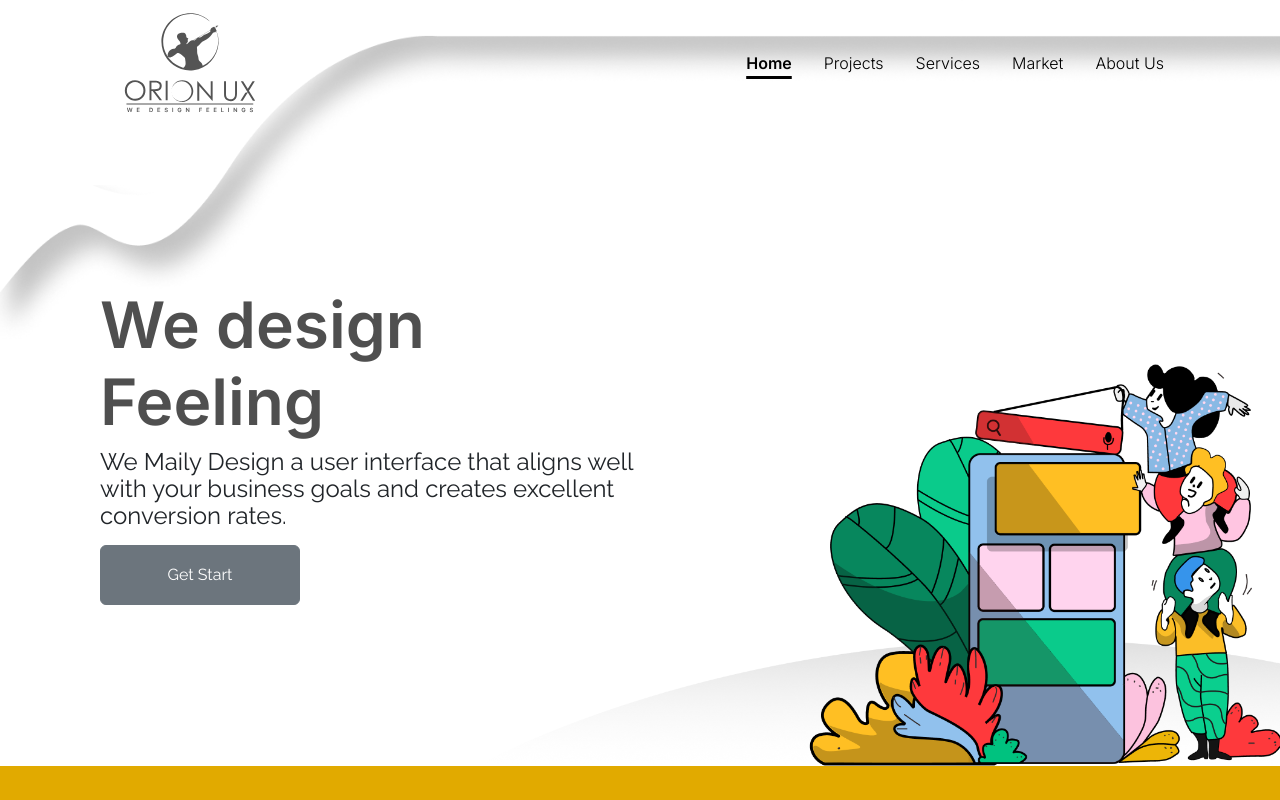
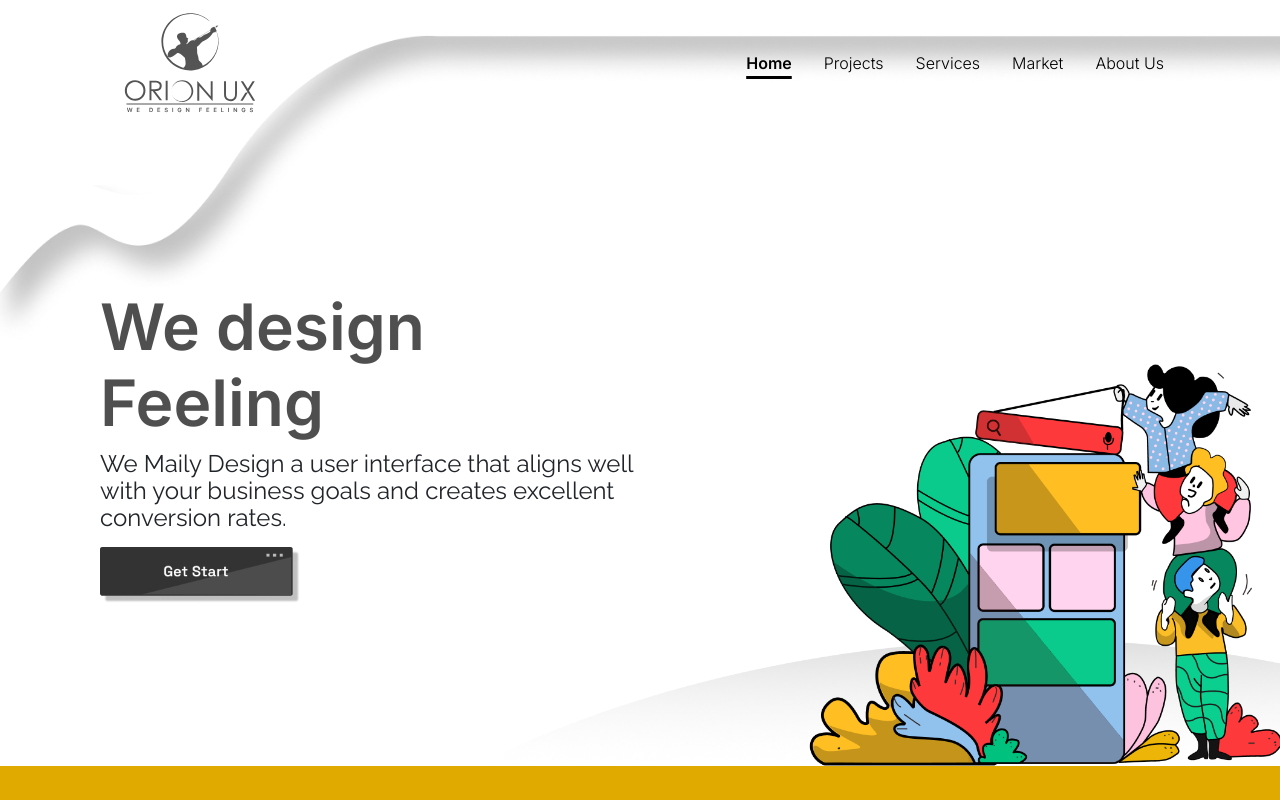
Before and after one commit to orionux/orion-ux, a Next.js app: page / in a window 1280 px wide. Shown: the top 800 px of the page. Built offline with nearby package versions, Linux system fonts and the light colour scheme.

Commit message:
index button

```diff
--- a/src/components/homeComponents/HeroSection.tsx
+++ b/src/components/homeComponents/HeroSection.tsx
@@ -1,4 +1,5 @@
 import Image from 'next/image'
+import Link from 'next/link'
 import React from 'react'
 import { Button } from 'reactstrap'
 
@@ -9,7 +10,10 @@ const HeroSection = () => {
         <div className="col-12 col-lg-6 d-flex flex-column justify-content-center padding-left-100px">
           <h2 className='txt-color-gray font-600 font-64px font-inter'>We design Feeling</h2>
           <p className='font-raleway font-400 font-24px'>We Maily Design a user interface that aligns well with your business goals and creates excellent conversion rates.</p>
-          <Button className='font-raleway btn-hero-sec'>Get Start</Button>
+          {/* <Button className='font-raleway btn-hero-sec'>Get Start</Button> */}
+          <Link href={'#'} className=''>
+            <Image src={'/assests/images/get-start-button.png'} alt='' width={200} height={50} className='img-fluid' />
+          </Link>
         </div>
         <div className="col-12 px-lg-0 d-flex justify-content-end align-items-end hero-img-size">
           <div className="col-12 col-lg-4"></div>
```
Also changed, not shown: public/assests/images/get-start-button.png (added).
